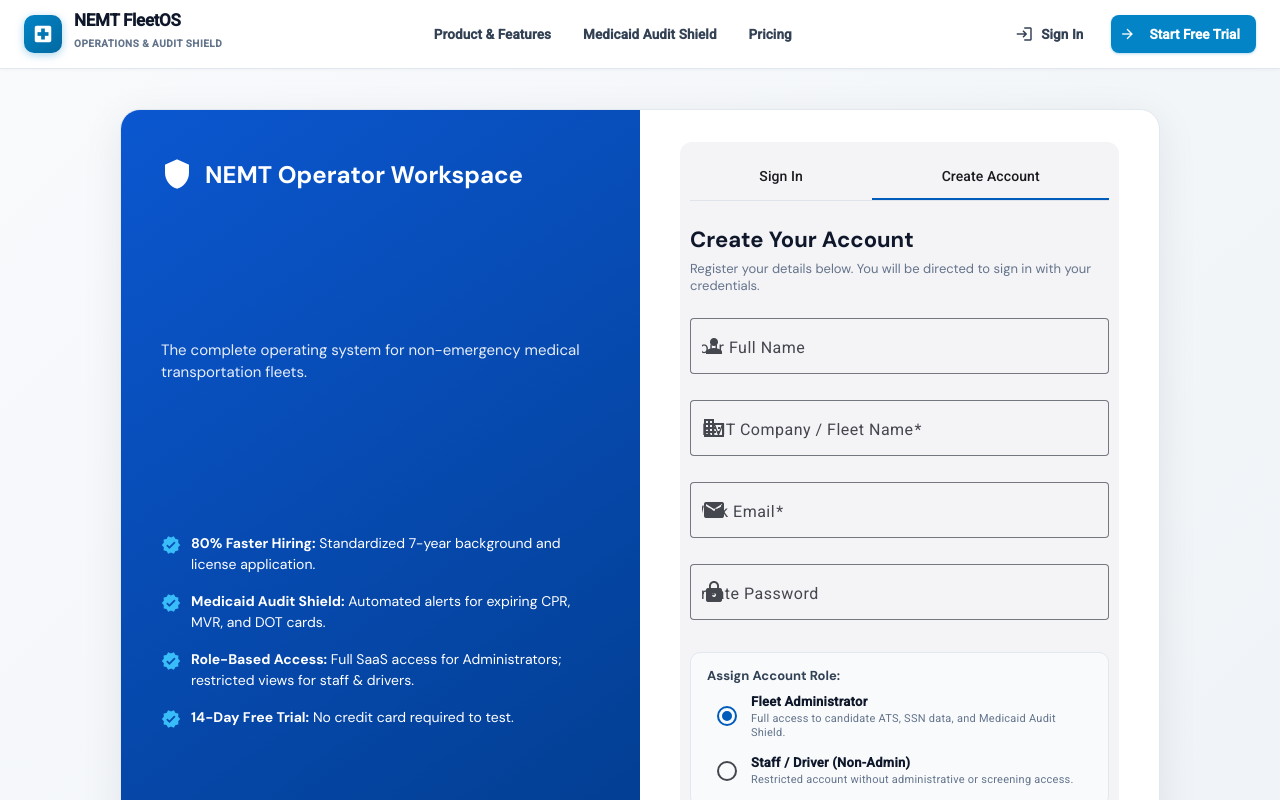
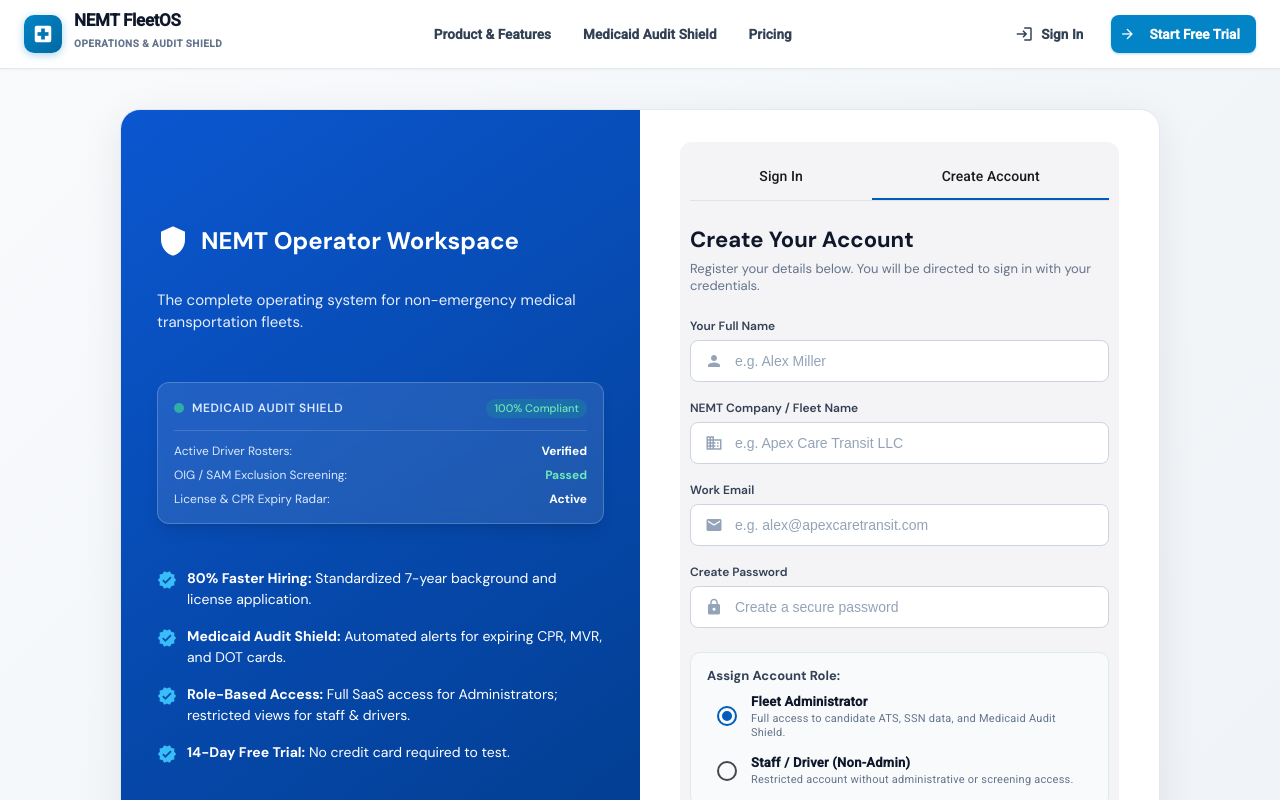
Before and after one commit to Israel2000/nemt-driver-app, an Angular app: page /login in a window 1280 px wide. Both pictures are taken after a click on the tab "Create Account". Shown: the top 800 px of the page. Built offline with nearby package versions, Linux system fonts and the light colour scheme.

Commit message:
fix(login): resolve input icon overlap with explicit left padding and balance left column with Audit Shield visual card

```diff
--- a/src/app/pages/login/login.component.css
+++ b/src/app/pages/login/login.component.css
@@ -23,10 +23,37 @@
 .brand-panel {
   background: linear-gradient(145deg, #0b57d0 0%, #003780 100%);
   color: white;
-  padding: 48px 40px;
+  padding: 40px 36px;
   display: flex;
   flex-direction: column;
-  justify-content: space-between;
+  justify-content: center;
+}
+
+.brand-panel.space-y-6 > * + * {
+  margin-top: 1.25rem;
+}
+
+/* Field Group & Input Styling */
+.field-group {
+  display: flex;
+  flex-direction: column;
+  margin-bottom: 12px;
+}
+
+.input-label {
+  display: block;
+  font-size: 12px;
+  font-weight: 600;
+  color: #334155;
+  margin-bottom: 6px;
+}
+
+.field-icon {
+  font-size: 18px !important;
+  width: 18px !important;
+  height: 18px !important;
+  line-height: 18px !important;
+  color: #94a3b8;
 }
 
 .brand-header {
--- a/src/app/pages/login/login.component.html
+++ b/src/app/pages/login/login.component.html
@@ -2,7 +2,7 @@
   <div class="login-wrapper">
 
     <!-- Left Brand / Security Showcase -->
-    <div class="brand-panel">
+    <div class="brand-panel flex flex-col justify-center p-8 lg:p-12 space-y-6">
       <div class="brand-header">
         <mat-icon class="panel-icon">shield</mat-icon>
         <h2>NEMT Operator Workspace</h2>
@@ -11,6 +11,31 @@
       <p class="brand-tagline">
         The complete operating system for non-emergency medical transportation fleets.
       </p>
+
+      <!-- Audit Shield Visual Card -->
+      <div class="my-6 p-4 rounded-xl bg-white/10 backdrop-blur-md border border-white/20 text-white shadow-lg">
+        <div class="flex items-center justify-between pb-3 border-b border-white/15">
+          <div class="flex items-center gap-2">
+            <span class="w-2.5 h-2.5 rounded-full bg-emerald-400 animate-pulse"></span>
+            <span class="text-xs font-semibold uppercase tracking-wider text-blue-100">Medicaid Audit Shield</span>
+          </div>
+          <span class="text-[11px] bg-emerald-500/20 text-emerald-300 px-2 py-0.5 rounded-full font-medium">100% Compliant</span>
+        </div>
+        <div class="mt-3 space-y-2 text-xs text-blue-100">
+          <div class="flex justify-between">
+            <span>Active Driver Rosters:</span>
+            <span class="font-bold text-white">Verified</span>
+          </div>
+          <div class="flex justify-between">
+            <span>OIG / SAM Exclusion Screening:</span>
+            <span class="font-bold text-emerald-300">Passed</span>
+          </div>
+          <div class="flex justify-between">
+            <span>License & CPR Expiry Radar:</span>
+            <span class="font-bold text-white">Active</span>
+          </div>
+        </div>
+      </div>
 
       <ul class="feature-bullets">
         <li>
@@ -64,39 +89,47 @@
               <p class="form-subtitle">Sign in with your email to access your workspace. Administrators unlock the full dispatch & compliance SaaS.</p>
 
               <form (ngSubmit)="onLogin()" class="auth-form">
-                <mat-form-field appearance="outline">
-                  <mat-label>Email Address</mat-label>
-                  <mat-icon matPrefix>email</mat-icon>
+                <div class="field-group">
+                  <label class="input-label">Email Address</label>
+                  <div class="relative flex items-center">
+                    <div class="absolute left-3.5 top-1/2 -translate-y-1/2 pointer-events-none text-slate-400 w-5 h-5 flex items-center justify-center">
+                      <mat-icon class="field-icon">email</mat-icon>
+                    </div>
                     <input
-                    matInput
                       type="email"
                       [(ngModel)]="loginEmail"
                       name="loginEmail"
                       placeholder="e.g. admin@nemtos.com"
                       required
+                      class="pl-11 pr-4 py-2.5 w-full rounded-lg border border-slate-300 text-slate-900 placeholder-slate-400 text-sm focus:ring-2 focus:ring-blue-500 focus:border-transparent outline-none"
                     />
-                </mat-form-field>
+                  </div>
+                </div>
 
-                <mat-form-field appearance="outline">
-                  <mat-label>Password</mat-label>
-                  <mat-icon matPrefix>lock</mat-icon>
+                <div class="field-group">
+                  <label class="input-label">Password</label>
+                  <div class="relative flex items-center">
+                    <div class="absolute left-3.5 top-1/2 -translate-y-1/2 pointer-events-none text-slate-400 w-5 h-5 flex items-center justify-center">
+                      <mat-icon class="field-icon">lock</mat-icon>
+                    </div>
                     <input
-                    matInput
                       [type]="hidePassword ? 'password' : 'text'"
                       [(ngModel)]="loginPassword"
                       name="loginPassword"
                       placeholder="Enter password"
+                      required
+                      class="pl-11 pr-11 py-2.5 w-full rounded-lg border border-slate-300 text-slate-900 placeholder-slate-400 text-sm focus:ring-2 focus:ring-blue-500 focus:border-transparent outline-none"
                     />
                     <button
-                    mat-icon-button
-                    matSuffix
                       type="button"
                       (click)="hidePassword = !hidePassword"
-                    [attr.aria-label]="'Hide password'"
+                      class="absolute right-3 top-1/2 -translate-y-1/2 text-slate-400 hover:text-slate-600 focus:outline-none flex items-center justify-center w-5 h-5"
+                      [attr.aria-label]="'Toggle password visibility'"
                     >
-                    <mat-icon>{{ hidePassword ? 'visibility_off' : 'visibility' }}</mat-icon>
+                      <mat-icon class="field-icon">{{ hidePassword ? 'visibility_off' : 'visibility' }}</mat-icon>
                     </button>
-                </mat-form-field>
+                  </div>
+                </div>
 
                 <button mat-flat-button color="primary" type="submit" class="submit-auth-btn">
                   Sign In to Portal <mat-icon>arrow_forward</mat-icon>
@@ -116,53 +149,76 @@
               <p class="form-subtitle">Register your details below. You will be directed to sign in with your credentials.</p>
 
               <form (ngSubmit)="onRegister()" class="auth-form">
-                <mat-form-field appearance="outline">
-                  <mat-label>Your Full Name</mat-label>
-                  <mat-icon matPrefix>person</mat-icon>
+                <!-- 1. Full Name -->
+                <div class="field-group">
+                  <label class="input-label">Your Full Name</label>
+                  <div class="relative flex items-center">
+                    <div class="absolute left-3.5 top-1/2 -translate-y-1/2 pointer-events-none text-slate-400 w-5 h-5 flex items-center justify-center">
+                      <mat-icon class="field-icon">person</mat-icon>
+                    </div>
                     <input
-                    matInput
+                      type="text"
                       [(ngModel)]="regFullName"
                       name="regFullName"
                       placeholder="e.g. Alex Miller"
+                      class="pl-11 pr-4 py-2.5 w-full rounded-lg border border-slate-300 text-slate-900 placeholder-slate-400 text-sm focus:ring-2 focus:ring-blue-500 focus:border-transparent outline-none"
                     />
-                </mat-form-field>
+                  </div>
+                </div>
 
-                <mat-form-field appearance="outline">
-                  <mat-label>NEMT Company / Fleet Name</mat-label>
-                  <mat-icon matPrefix>domain</mat-icon>
+                <!-- 2. NEMT Company / Fleet Name -->
+                <div class="field-group">
+                  <label class="input-label">NEMT Company / Fleet Name</label>
+                  <div class="relative flex items-center">
+                    <div class="absolute left-3.5 top-1/2 -translate-y-1/2 pointer-events-none text-slate-400 w-5 h-5 flex items-center justify-center">
+                      <mat-icon class="field-icon">domain</mat-icon>
+                    </div>
                     <input
-                    matInput
+                      type="text"
                       [(ngModel)]="regCompanyName"
                       name="regCompanyName"
                       placeholder="e.g. Apex Care Transit LLC"
                       required
+                      class="pl-11 pr-4 py-2.5 w-full rounded-lg border border-slate-300 text-slate-900 placeholder-slate-400 text-sm focus:ring-2 focus:ring-blue-500 focus:border-transparent outline-none"
                     />
-                </mat-form-field>
+                  </div>
+                </div>
 
-                <mat-form-field appearance="outline">
-                  <mat-label>Work Email</mat-label>
-                  <mat-icon matPrefix>email</mat-icon>
+                <!-- 3. Work Email -->
+                <div class="field-group">
+                  <label class="input-label">Work Email</label>
+                  <div class="relative flex items-center">
+                    <div class="absolute left-3.5 top-1/2 -translate-y-1/2 pointer-events-none text-slate-400 w-5 h-5 flex items-center justify-center">
+                      <mat-icon class="field-icon">email</mat-icon>
+                    </div>
                     <input
-                    matInput
                       type="email"
                       [(ngModel)]="regEmail"
                       name="regEmail"
                       placeholder="e.g. alex@apexcaretransit.com"
                       required
+                      class="pl-11 pr-4 py-2.5 w-full rounded-lg border border-slate-300 text-slate-900 placeholder-slate-400 text-sm focus:ring-2 focus:ring-blue-500 focus:border-transparent outline-none"
                     />
-                </mat-form-field>
+                  </div>
+                </div>
 
-                <mat-form-field appearance="outline">
-                  <mat-label>Create Password</mat-label>
-                  <mat-icon matPrefix>lock</mat-icon>
+                <!-- 4. Create Password -->
+                <div class="field-group">
+                  <label class="input-label">Create Password</label>
+                  <div class="relative flex items-center">
+                    <div class="absolute left-3.5 top-1/2 -translate-y-1/2 pointer-events-none text-slate-400 w-5 h-5 flex items-center justify-center">
+                      <mat-icon class="field-icon">lock</mat-icon>
+                    </div>
                     <input
-                    matInput
                       type="password"
                       [(ngModel)]="regPassword"
                       name="regPassword"
                       placeholder="Create a secure password"
+                      required
+                      class="pl-11 pr-4 py-2.5 w-full rounded-lg border border-slate-300 text-slate-900 placeholder-slate-400 text-sm focus:ring-2 focus:ring-blue-500 focus:border-transparent outline-none"
                     />
-                </mat-form-field>
+                  </div>
+                </div>
 
                 <!-- Role Selection -->
                 <div class="role-selector-box">
--- a/src/styles.css
+++ b/src/styles.css
@@ -177,4 +177,68 @@ img, canvas, svg {
 
 @media (min-width: 1024px) {
   .lg\:px-8 { padding-left: 2rem; padding-right: 2rem; }
+  .lg\:p-12 { padding: 3rem; }
 }
+
+/* Form Input & Icon Positioning Utilities */
+.relative { position: relative; }
+.absolute { position: absolute; }
+.left-3\.5 { left: 0.875rem; }
+.right-3 { right: 0.75rem; }
+.top-1\/2 { top: 50%; }
+.-translate-y-1\/2 { transform: translateY(-50%); }
+.pointer-events-none { pointer-events: none; }
+.text-slate-400 { color: #94a3b8; }
+.text-slate-700 { color: #334155; }
+.text-slate-900 { color: #0f172a; }
+.placeholder-slate-400::placeholder { color: #94a3b8; opacity: 1; }
+.block { display: block; }
+
+.pl-11 { padding-left: 2.75rem !important; }
+.pr-4 { padding-right: 1rem !important; }
+.pr-11 { padding-right: 2.75rem !important; }
+.py-2\.5 { padding-top: 0.625rem !important; padding-bottom: 0.625rem !important; }
+.p-8 { padding: 2rem; }
+
+.border-slate-300 { border-color: #cbd5e1; }
+.outline-none:focus { outline: 2px solid transparent; outline-offset: 2px; }
+.focus\:ring-2:focus {
+  border-color: #3b82f6 !important;
+  box-shadow: 0 0 0 3px rgba(59, 130, 246, 0.25) !important;
+}
+
+/* Blue Container & Audit Shield Card Utilities */
+.my-6 { margin-top: 1.5rem; margin-bottom: 1.5rem; }
+.mt-3 { margin-top: 0.75rem; }
+.mb-1\.5 { margin-bottom: 0.375rem; }
+.p-4 { padding: 1rem; }
+.pb-3 { padding-bottom: 0.75rem; }
+.rounded-xl { border-radius: 0.75rem; }
+
+.bg-white\/10 { background-color: rgba(255, 255, 255, 0.1); }
+.backdrop-blur-md { backdrop-filter: blur(12px); -webkit-backdrop-filter: blur(12px); }
+.border-white\/20 { border-color: rgba(255, 255, 255, 0.2); }
+.border-white\/15 { border-color: rgba(255, 255, 255, 0.15); }
+.shadow-lg { box-shadow: 0 10px 15px -3px rgba(0, 0, 0, 0.1), 0 4px 6px -4px rgba(0, 0, 0, 0.1); }
+
+.w-2\.5 { width: 0.625rem; }
+.h-2\.5 { height: 0.625rem; }
+.bg-emerald-400 { background-color: #34d399; }
+.bg-emerald-500\/20 { background-color: rgba(16, 185, 129, 0.2); }
+.text-emerald-300 { color: #6ee7b7; }
+.text-blue-100 { color: #dbeafe; }
+
+.text-\[11px\] { font-size: 11px; line-height: 15px; }
+.uppercase { text-transform: uppercase; }
+.tracking-wider { letter-spacing: 0.05em; }
+
+.space-y-2 > * + * { margin-top: 0.5rem; }
+.space-y-6 > * + * { margin-top: 1.5rem; }
+
+@keyframes pulse {
+  0%, 100% { opacity: 1; }
+  50% { opacity: 0.4; }
+}
+.animate-pulse {
+  animation: pulse 2s cubic-bezier(0.4, 0, 0.6, 1) infinite;
+}
```
Lines whose indentation alone changed are shown as unchanged.
